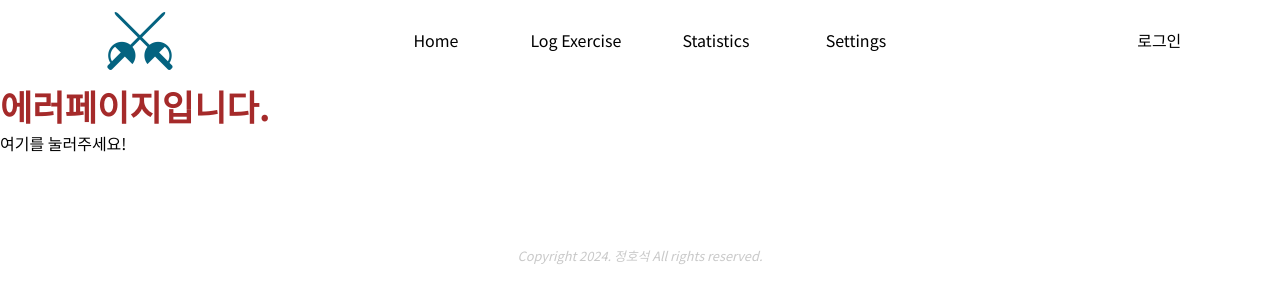
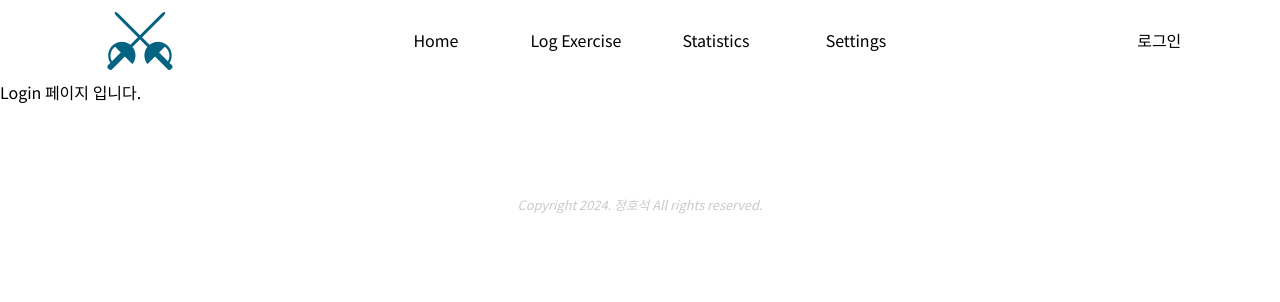
Before and after one commit to ARISTAHS/movement-app, a React (Create React App) app: page /login in a window 1280 px wide. Shown: the top 302 px of the page. Built offline with nearby package versions, Linux system fonts and the light colour scheme; some icons are missing.

Commit message:
Route경로 관리 구분

```diff
--- a/src/App.js
+++ b/src/App.js
@@ -1,6 +1,6 @@
 import Header from './template/Header/Header.jsx';
 // import Nav from './template/Nav/Nav.jsx';
-import Content from './components/Content/Content.jsx';
+import RoutesPage from './routes/Routes.jsx';
 import Footer from './template/Footer/Footer.jsx';
 
 function App() {
@@ -8,7 +8,7 @@ function App() {
     <div id='wrap'>
       <Header></Header>
       {/* <Nav></Nav> */}
-      <Content></Content>
+      <RoutesPage></RoutesPage>
       <Footer></Footer>
     </div>
 
--- a/src/components/Content/Content.jsx
+++ /dev/null
@@ -1,23 +0,0 @@
-import styles from './Content.module.css';
-import { Routes, Route } from 'react-router-dom';
-import Home from './Home/Home';
-import LogExercise from './LogExercise/LogExercise';
-import Statistics from './Statistics/Statistics';
-import Settings from './Settings/Settings';
-import ErrorPage from '../Error/ErrorPage';
-
-function Content(){
-  return(
-    <div className={styles.content_wrap}>
-      <Routes>
-        <Route path='/' element={<Home />}></Route>
-        <Route path='/LogExercise' element={<LogExercise />}></Route>
-        <Route path='/Statistics' element={<Statistics />}></Route>
-        <Route path='/Settings' element={<Settings />}></Route>
-        <Route path="*" element={<ErrorPage />} />
-      </Routes>
-    </div>
-  );
-}
-
-export default Content;
--- a/src/components/Login/Login.jsx
+++ b/src/components/Login/Login.jsx
@@ -0,0 +1,9 @@
+import styles from './Login.module.css';
+
+export default function LoginPage(){
+  return(
+    <>
+      <p>Login 페이지 입니다.</p>
+    </>
+  );
+}
--- /dev/null
+++ b/src/routes/Routes.jsx
@@ -0,0 +1,23 @@
+// import styles from './Content.module.css';
+import { Routes, Route } from 'react-router-dom';
+import Home from '../components/Content/Home/Home';
+import LogExercise from '../components/Content/LogExercise/LogExercise';
+import Statistics from '../components/Content/Statistics/Statistics';
+import Settings from '../components/Content/Settings/Settings';
+import ErrorPage from '../components/Error/ErrorPage';
+import LoginPage from '../components/Login/Login';
+
+function RoutesPage(){
+  return(
+    <Routes>
+      <Route path='/' element={<Home />}></Route>
+      <Route path='/LogExercise' element={<LogExercise />}></Route>
+      <Route path='/Statistics' element={<Statistics />}></Route>
+      <Route path='/Settings' element={<Settings />}></Route>
+      <Route path="*" element={<ErrorPage />} />
+      <Route path='/login' element={<LoginPage />}></Route>
+    </Routes>
+  );
+}
+
+export default RoutesPage;
--- a/src/template/Header/Header.jsx
+++ b/src/template/Header/Header.jsx
@@ -3,7 +3,6 @@ import styles from './Header.module.css'
 import { Link } from 'react-router-dom';
 import LogoImg from '../../assets/fencing_logo.png';
 import 'boxicons';
-
 
 function Header() {
   return(
```
Also changed, not shown: src/routes/Routes.module.css (renamed from src/components/Content/Content.module.css).
